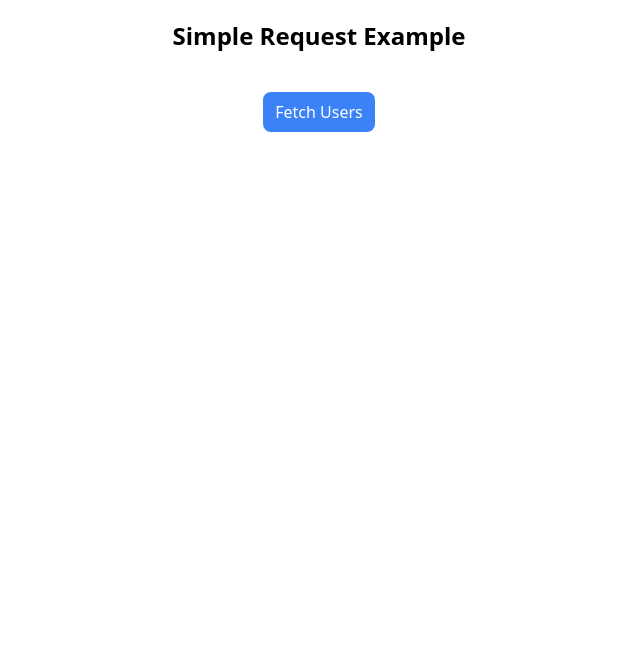
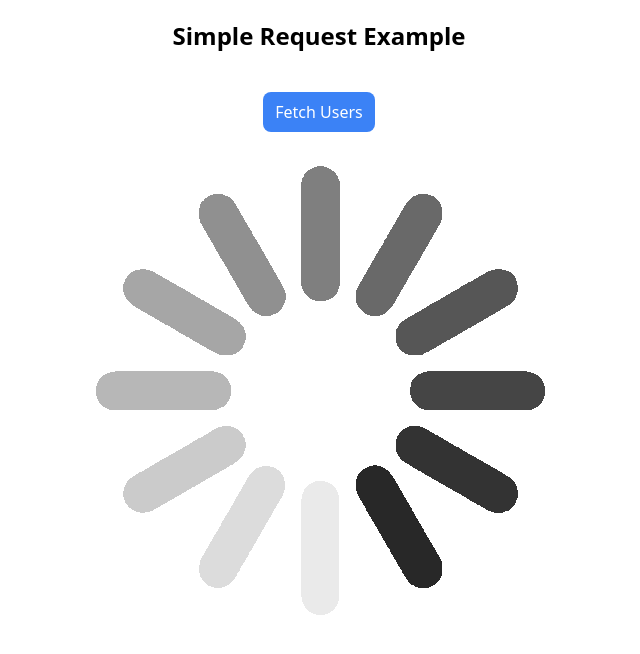
Before and after one commit to Koko-Dev/htmx, a website: page public/index.html in a window 1280 px wide. Shown: the whole page, without its empty margins (321-961 px from the left). Drawn offline with nearby package versions, Linux system fonts and the light colour scheme.

Commit message:
In public/index.html, add a loading gif within a span to show as we wait for the user names to display;  in order to do this, add hx-indicator='#loading' to the button; under the button add span.htmx-indicator#loading with the loader.gif img tag;  note that this is a real problem because after we click on the button we do get the loading gif and the names but we have a huge gap where the gif briefly displayed
// relevant code
<body>
  <div class='text-center'>
      <h1 class='text-2xl font-bold my-5'>
        Simple Request Example
      </h1>
    <button
        class='bg-blue-500 text-white py-2 px-3 my-5 rounded-lg'
        hx-get='/users'
        hx-indicator='#loading'
        hx-target='#users'
    >
      Fetch Users
    </button>
    <span class='htmx-indicator' id='loading'>
      <img src='img/loader.gif' alt='Loading...' class='m-auto'>
    </span>
    <div id='users'></div>
      </div>
</body>

```diff
--- a/public/index.html
+++ b/public/index.html
@@ -24,10 +24,14 @@
     <button
         class='bg-blue-500 text-white py-2 px-3 my-5 rounded-lg'
         hx-get='/users'
+        hx-indicator='#loading'
         hx-target='#users'
     >
       Fetch Users
     </button>
+    <span class='htmx-indicator' id='loading'>
+      <img src='img/loader.gif' alt='Loading...' class='m-auto'>
+    </span>
     <div id='users'></div>
       </div>
 </body>
```
